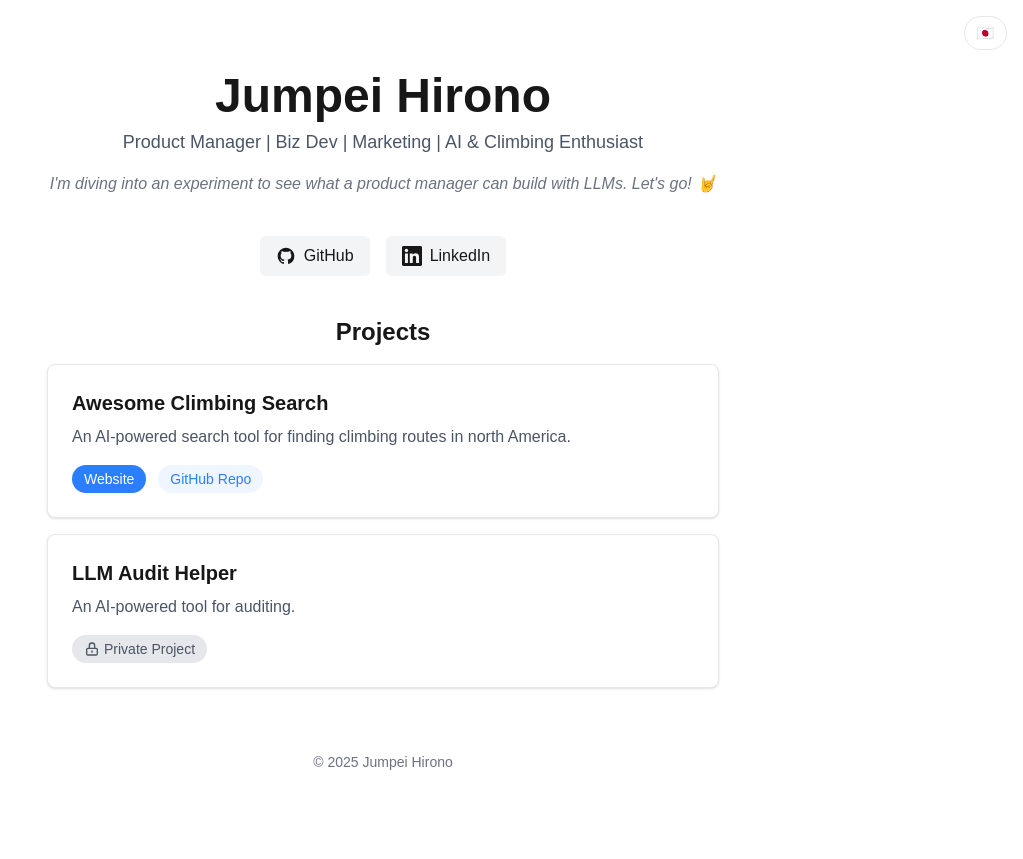
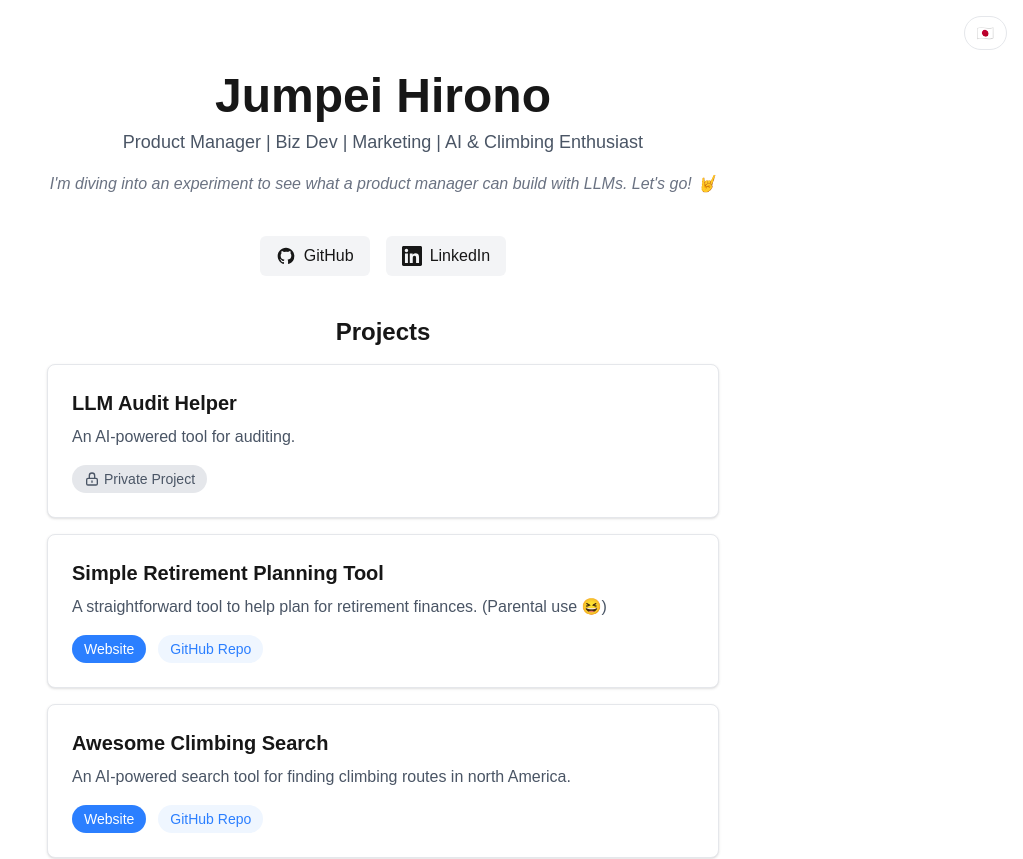
Before and after one commit to jhirono/portfolio, a Next.js app: page / in a window 1280 px wide. Shown: the top 859 px of the page, without its empty margins (257-1280 px from the left). Before the commit the page ends 828 px from the top, so only its background shows below. Built offline with nearby package versions, Linux system fonts and the light colour scheme.

Commit message:
Add Simple Retirement Planning Tool project

```diff
--- a/src/translations/content.ts
+++ b/src/translations/content.ts
@@ -53,6 +53,20 @@ export const translations: Record<'en' | 'ja', Translation> = {
     },
     projects: {
       title: 'Projects',
+      llmAuditHelper: {
+        name: 'LLM Audit Helper',
+        description: 'An AI-powered tool for auditing.',
+        isPrivate: true,
+        privateLabel: 'Private Project'
+      },
+      retirementPlanningTool: {
+        name: 'Simple Retirement Planning Tool',
+        description: 'A straightforward tool to help plan for retirement finances. (Parental use 😆)',
+        demo: 'Website',
+        repo: 'GitHub Repo',
+        repoUrl: 'https://github.com/jhirono/retirementplanningtool',
+        demoUrl: 'https://retirementplanningtool.vercel.app'
+      },
       awesomeClimbingSearch: {
         name: 'Awesome Climbing Search',
         description: 'An AI-powered search tool for finding climbing routes in north America.',
@@ -60,12 +74,6 @@ export const translations: Record<'en' | 'ja', Translation> = {
         repo: 'GitHub Repo',
         repoUrl: 'https://github.com/jhirono/mtnpj',
         demoUrl: 'https://mtnpj.fly.dev'
-      },
-      llmAuditHelper: {
-        name: 'LLM Audit Helper',
-        description: 'An AI-powered tool for auditing.',
-        isPrivate: true,
-        privateLabel: 'Private Project'
       }
       // Add more projects here easily:
       // newProject: {
@@ -95,6 +103,20 @@ export const translations: Record<'en' | 'ja', Translation> = {
     },
     projects: {
       title: 'プロジェクト',
+      llmAuditHelper: {
+        name: 'LLM Audit Helper',
+        description: 'AIを活用した監査ツール',
+        isPrivate: true,
+        privateLabel: 'プライベートプロジェクト'
+      },
+      retirementPlanningTool: {
+        name: 'シンプル退職シミュレーター',
+        description: '退職後の資金計画をサポートするシンプルなツール（親用😆）',
+        demo: 'ウェブサイト',
+        repo: 'GitHub リポジトリ',
+        repoUrl: 'https://github.com/jhirono/retirementplanningtool',
+        demoUrl: 'https://retirementplanningtool.vercel.app'
+      },
       awesomeClimbingSearch: {
         name: 'Awesome Climbing Search',
         description: '北米のクライミングルートを検索するためのAIツール',
@@ -102,12 +124,6 @@ export const translations: Record<'en' | 'ja', Translation> = {
         demo: 'ウェブサイト',
         repoUrl: 'https://github.com/jhirono/mtnpj',
         demoUrl: 'https://mtnpj.fly.dev'
-      },
-      llmAuditHelper: {
-        name: 'LLM Audit Helper',
-        description: 'AIを活用した監査ツール',
-        isPrivate: true,
-        privateLabel: 'プライベートプロジェクト'
       }
       // Add more projects in Japanese here
     },
```
